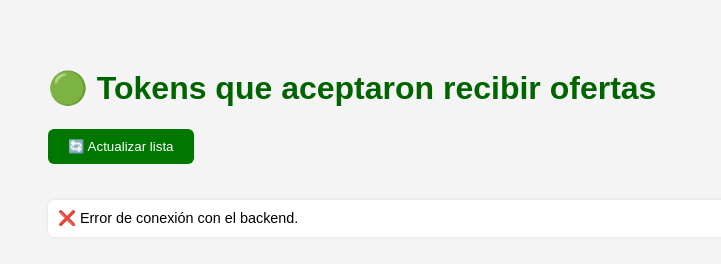
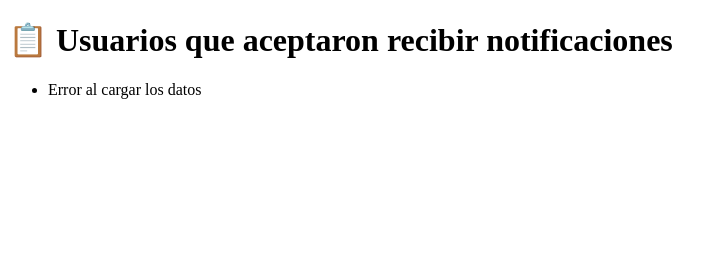
Before and after one commit to byte1374/notificaciones-push-backend, a website: page notificaciones-push-backend/usuarios-ofertas.html in a window 1280 px wide. Shown: the whole page, without its empty margins (0-721 px from the left). Drawn offline with Linux system fonts and the light colour scheme; no server answers.

Commit message:
Agregar página para mostrar tokens aceptados

```diff
--- a/notificaciones-push-backend/usuarios-ofertas.html
+++ b/notificaciones-push-backend/usuarios-ofertas.html
@@ -2,85 +2,31 @@
 <html lang="es">
 <head>
   <meta charset="UTF-8">
-  <title>Usuarios que aceptaron ofertas</title>
-  <style>
-    body {
-      font-family: sans-serif;
-      background: #f4f4f4;
-      padding: 40px;
-    }
-
-    h1 {
-      color: #006400;
-    }
-
-    ul {
-      list-style: none;
-      padding: 0;
-      max-width: 800px;
-    }
-
-    li {
-      background: #fff;
-      padding: 10px;
-      margin: 8px 0;
-      border-radius: 6px;
-      box-shadow: 0 0 3px rgba(0, 0, 0, 0.1);
-      font-size: 0.9rem;
-      word-break: break-all;
-    }
-
-    button {
-      padding: 10px 20px;
-      margin-bottom: 20px;
-      background: #007800;
-      color: white;
-      border: none;
-      border-radius: 6px;
-      cursor: pointer;
-    }
-
-    button:hover {
-      background: #005d00;
-    }
-  </style>
+  <title>Tokens que aceptaron ofertas</title>
 </head>
 <body>
-  <h1>🟢 Tokens que aceptaron recibir ofertas</h1>
-  <button onclick="cargarTokens()">🔄 Actualizar lista</button>
+  <h1>📋 Usuarios que aceptaron recibir notificaciones</h1>
   <ul id="lista"></ul>
 
   <script>
-    async function cargarTokens() {
-      const lista = document.getElementById("lista");
-      lista.innerHTML = "<li>Cargando...</li>";
-
-      try {
-        const res = await fetch("https://notificaciones-push-backend.onrender.com/aceptaron");
-        const data = await res.json();
-
-        if (data && Array.isArray(data.aceptaron)) {
-          lista.innerHTML = "";
-
-          if (data.aceptaron.length === 0) {
-            lista.innerHTML = "<li>No hay usuarios que hayan aceptado aún.</li>";
-          } else {
-            data.aceptaron.forEach(token => {
-              const li = document.createElement("li");
-              li.textContent = token;
-              lista.appendChild(li);
-            });
-          }
+    fetch("https://notificaciones-push-backend.onrender.com/aceptaron")
+      .then(res => res.json())
+      .then(data => {
+        const lista = document.getElementById("lista");
+        if (data.aceptaron && data.aceptaron.length > 0) {
+          data.aceptaron.forEach(token => {
+            const li = document.createElement("li");
+            li.textContent = token;
+            lista.appendChild(li);
+          });
         } else {
-          lista.innerHTML = "<li>Error al cargar los datos.</li>";
+          lista.innerHTML = "<li>No hay tokens registrados aún.</li>";
         }
-      } catch (err) {
-        console.error("Error al obtener tokens:", err);
-        lista.innerHTML = "<li>❌ Error de conexión con el backend.</li>";
-      }
-    }
-
-    cargarTokens();
+      })
+      .catch(err => {
+        console.error("❌ Error al obtener tokens:", err);
+        document.getElementById("lista").innerHTML = "<li>Error al cargar los datos</li>";
+      });
   </script>
 </body>
 </html>
```
